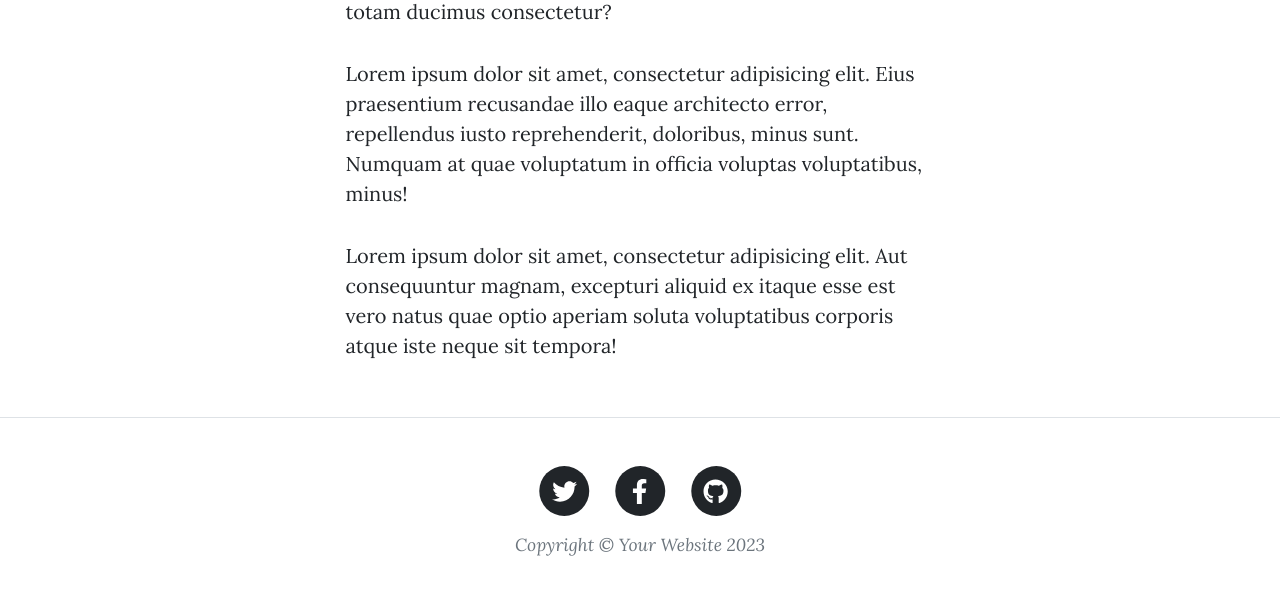
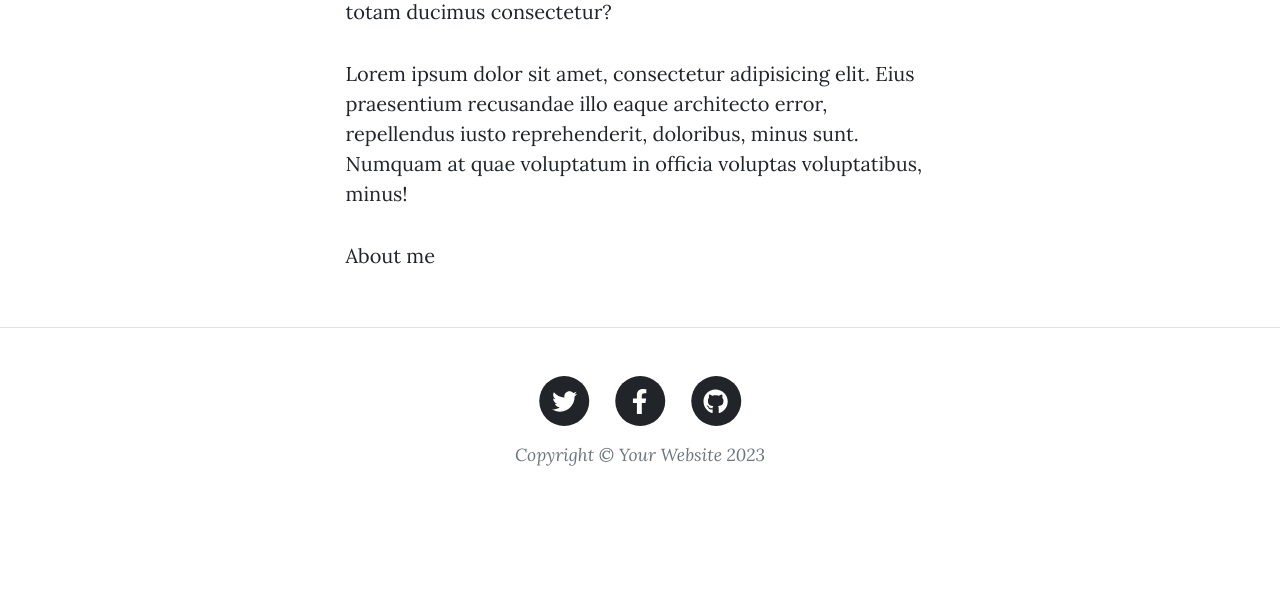
Before and after one commit to mominalvi/personal-blog-website, a Flask app: page /about in a window 1280 px wide. Shown: the part 705-1312 px from the top of the page. After the commit the page ends 1171 px from the top, so only its background shows below. Run offline with Flask 3, Linux system fonts and the light colour scheme; some libraries are stand-ins or nearby versions.

```diff
--- a/templates/about.html
+++ b/templates/about.html
@@ -34,10 +34,7 @@
           officia voluptas voluptatibus, minus!
         </p>
         <p>
-          Lorem ipsum dolor sit amet, consectetur adipisicing elit. Aut
-          consequuntur magnam, excepturi aliquid ex itaque esse est vero natus
-          quae optio aperiam soluta voluptatibus corporis atque iste neque sit
-          tempora!
+          About me
         </p>
       </div>
     </div>
```
